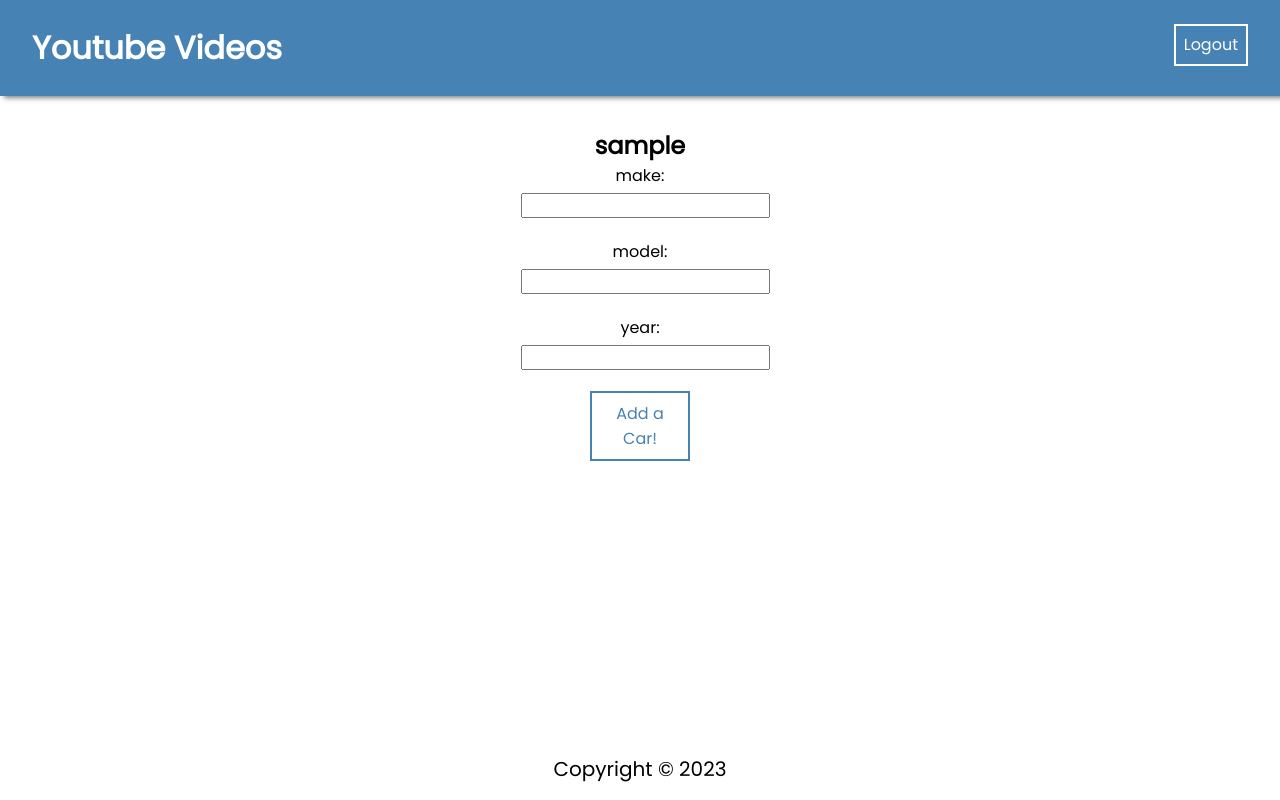
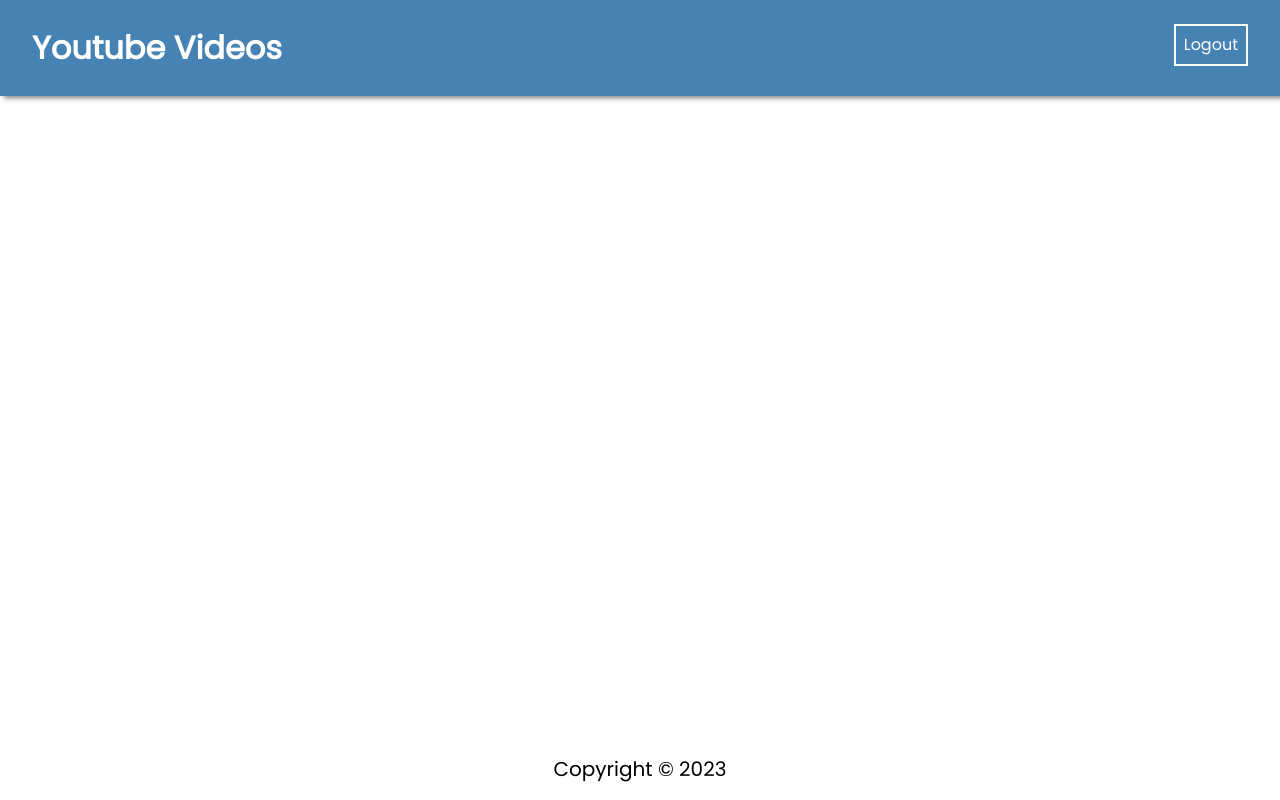
Before and after one commit to Reformedhope/Youtube_Clone, a React (Create React App) app in the folder frontend/: page /addcar in a window 1280 px wide. Built offline with nearby package versions, Linux system fonts and the light colour scheme; sample sign-in values are in the browser's storage.

Commit message:
created a create comment function

```diff
--- a/frontend/src/App.js
+++ b/frontend/src/App.js
@@ -32,8 +32,8 @@ function App() {
         />
         <Route path="/register" element={<RegisterPage />} />
         <Route path="/login" element={<LoginPage />} />
-        <Route path="/addcar" element={<PrivateRoute><AddCarPage/></PrivateRoute>}/>
-        <Route path="/pagecomponent" element={<PageComponent />} />
+        {/* <Route path="/addcar" element={<PrivateRoute><AddCarPage/></PrivateRoute>}/> */}
+        <Route path="/pagecomponent" element={<PrivateRoute><PageComponent/></PrivateRoute>}/>
 
 
 
--- a/frontend/src/pages/AddCarPage/AddCarPage.js
+++ b/frontend/src/pages/AddCarPage/AddCarPage.js
@@ -1,81 +1,81 @@
-import React from "react";
-import { useNavigate } from "react-router-dom";
-import axios from "axios";
+// import React from "react";
+// import { useNavigate } from "react-router-dom";
+// import axios from "axios";
 
-import useAuth from "../../hooks/useAuth";
-import useCustomForm from "../../hooks/useCustomForm";
+// import useAuth from "../../hooks/useAuth";
+// import useCustomForm from "../../hooks/useCustomForm";
 
 
-let initialValues ={
-    make: "",
-    model:"",
-    year:"",
-}
+// let initialValues ={
+//     make: "",
+//     model:"",
+//     year:"",
+// }
 
-// For as many inputs as you need you would put the initial values up to there and than down below make sure they are referencing them
+// // For as many inputs as you need you would put the initial values up to there and than down below make sure they are referencing them
 
-const AddCarPage = () => {
-    const[user, token]= useAuth()
-    const navigate = useNavigate()
-    const [formData, handleInputChange, handleSubmit] = useCustomForm(initialValues,postNewCar)
+// const AddCarPage = () => {
+//     const[user, token]= useAuth()
+//     const navigate = useNavigate()
+//     const [formData, handleInputChange, handleSubmit] = useCustomForm(initialValues,postNewCar)
 
-    // Make an ansync function using the function key word dont use the arrow function, otherwise
-    // you wont be able to use it properly  up  top in the const  section because of the hoisting behavior with functions.
+//     // Make an ansync function using the function key word dont use the arrow function, otherwise
+//     // you wont be able to use it properly  up  top in the const  section because of the hoisting behavior with functions.
 
-    async function postNewCar(){
-        try{
-            let response = await axios.post("http://127.0.0.1:8000/api/cars/",formData,{
-              headers:{
-                Authorization:'Bearer ' + token
-              }
-            })
-            navigate("/")
+//     async function postNewCar(){
+//         try{
+//             let response = await axios.post("http://127.0.0.1:8000/api/comments/123456/",formData,{
+//               headers:{
+//                 Authorization:'Bearer ' + token
+//               }
+//             })
+//             navigate("/")
 
-        }catch(error){
-            console.log(error.message)
+//         }catch(error){
+//             console.log(error.message)
 
-        }
-    }
+//         }
+//     }
 
-    return (
-        <div className="container">
-            <h2>{user.username}</h2>
-          <form className="form" onSubmit={handleSubmit}>
-            <label>
-                make:{" "}
-              <input
-                type="text"
-                name="make"
-                value={formData.make}
-                onChange={handleInputChange}
-              />
-            </label>
-            <label>
-              model:{" "}
-              <input
-                type="text"
-                name="model"
-                value={formData.model}
-                onChange={handleInputChange}
-              />
-            </label>
-            <label>
-                year:{" "}
-              <input
-                type="text"
-                name="year"
-                value={formData.year}
-                onChange={handleInputChange}
-              />
-            </label>
-            <button>Add a Car!</button>
-          </form>
-        </div>
+//     return (
+//         <div className="container">
+//             <h2>{user.username}</h2>
+//           <form className="form" onSubmit={handleSubmit}>
+//             <label>
+//                 make:{" "}
+//               <input
+//                 type="text"
+//                 name="make"
+//                 value={formData.make}
+//                 onChange={handleInputChange}
+//               />
+//             </label>
+//             <label>
+//               model:{" "}
+//               <input
+//                 type="text"
+//                 name="model"
+//                 value={formData.model}
+//                 onChange={handleInputChange}
+//               />
+//             </label>
+//             <label>
+//                 year:{" "}
+//               <input
+//                 type="text"
+//                 name="year"
+//                 value={formData.year}
+//                 onChange={handleInputChange}
+//               />
+//             </label>
+//             <button>Add a Car!</button>
+//           </form>
+//         </div>
 
-    );
+//     );
 
 
-}
+// }
 
 
-export default AddCarPage
+// export default AddCarPage
--- a/frontend/src/pages/PageComponent/PageComponent.jsx
+++ b/frontend/src/pages/PageComponent/PageComponent.jsx
@@ -1,81 +1,71 @@
 import React from "react";
-import { useNavigate } from "react-router-dom";
+import { useNavigate } from "react-router-dom"; // This is how you navigate from page to page programatically.
+import { Link } from "react-router-dom";
+import useAuth from "../../hooks/useAuth";
+import useCustomForm from "../../hooks/useCustomForm";  //These come from the hooks folder.
 import axios from "axios";
 
-import useAuth from "../../hooks/useAuth";
-import useCustomForm from "../../hooks/useCustomForm";
+//Declare an object
 
+let defaultValues= {
+  "user":"",
+  "video_id":"",
+  "text":"",
+  "likes":"",
+  "dislikes":"",
+};
 
-let initialValues ={
-    make: "",
-    model:"",
-    year:"",
-}
+const commentPage= () => {
+  const[user, token] = useAuth();
+  const navigate = useNavigate();  //variable that will allow to navigate to other pages.
+  const [formData, handleInputChange, handleSubmit] = useCustomForm(initialValues, postComment)  //we are bringing in custom hook that will handle form data. Inital values is a roue handler function for what happens when we submit the form.
 
-// For as many inputs as you need you would put the initial values up to there and than down below make sure they are referencing them
-
-const PageComponent = () => {
-    const[user, token]= useAuth()
-    const navigate = useNavigate()
-    const [formData, handleInputChange, handleSubmit] = useCustomForm(initialValues,postNewCar)
-
-    // Make an ansync function using the function key word dont use the arrow function, otherwise
-    // you wont be able to use it properly  up  top in the const  section because of the hoisting behavior with functions.
-
-    async function postNewCar(){
+  async function postComment(){
     try{
-            let response = await axios.post("http://127.0.0.1:8000/api/cars/",formData,{
+      let response = await axios.post("http://127.0.0.1:8000/api/comments/123456/",formData,{
         headers:{
-                Authorization:'Bearer ' + token
+          Authorization: 'Bearer ' + token
         }
       })
       navigate("/")
-
-        }catch(error){
+    }catch(error) {
       console.log(error.message)
 
     }
   }
+
+
 
   return (
              <div className="container">
                  <h2>{user.username}</h2>
                <form className="form" onSubmit={handleSubmit}>
                  <label>
-                make:{" "}
+                     User:{" "}
                    <input
                      type="text"
-                name="make"
-                value={formData.make}
+                     name="User"
+                     value={formData.user}
                      onChange={handleInputChange}
                    />
                  </label>
                  <label>
-              model:{" "}
+                   Text:{" "}
                    <input
                      type="text"
-                name="model"
-                value={formData.model}
+                     name="video_id"
+                     value={formData.text}
                      onChange={handleInputChange}
                    />
                  </label>
-            <label>
-                year:{" "}
-              <input
-                type="text"
-                name="year"
-                value={formData.year}
-                onChange={handleInputChange}
-              />
-            </label>
-            <button>Add a Car!</button>
+                 <button>Add a commeent!</button>
                </form>
              </div>
 
          );
 
 
+
 }
 
-
-export default PageComponent
+export default commentPage
```
Also changed, not shown: frontend/src/components/SearchPage/SearchPage.jsx (+18 -5 lines). Lines whose indentation alone changed are shown as unchanged.
